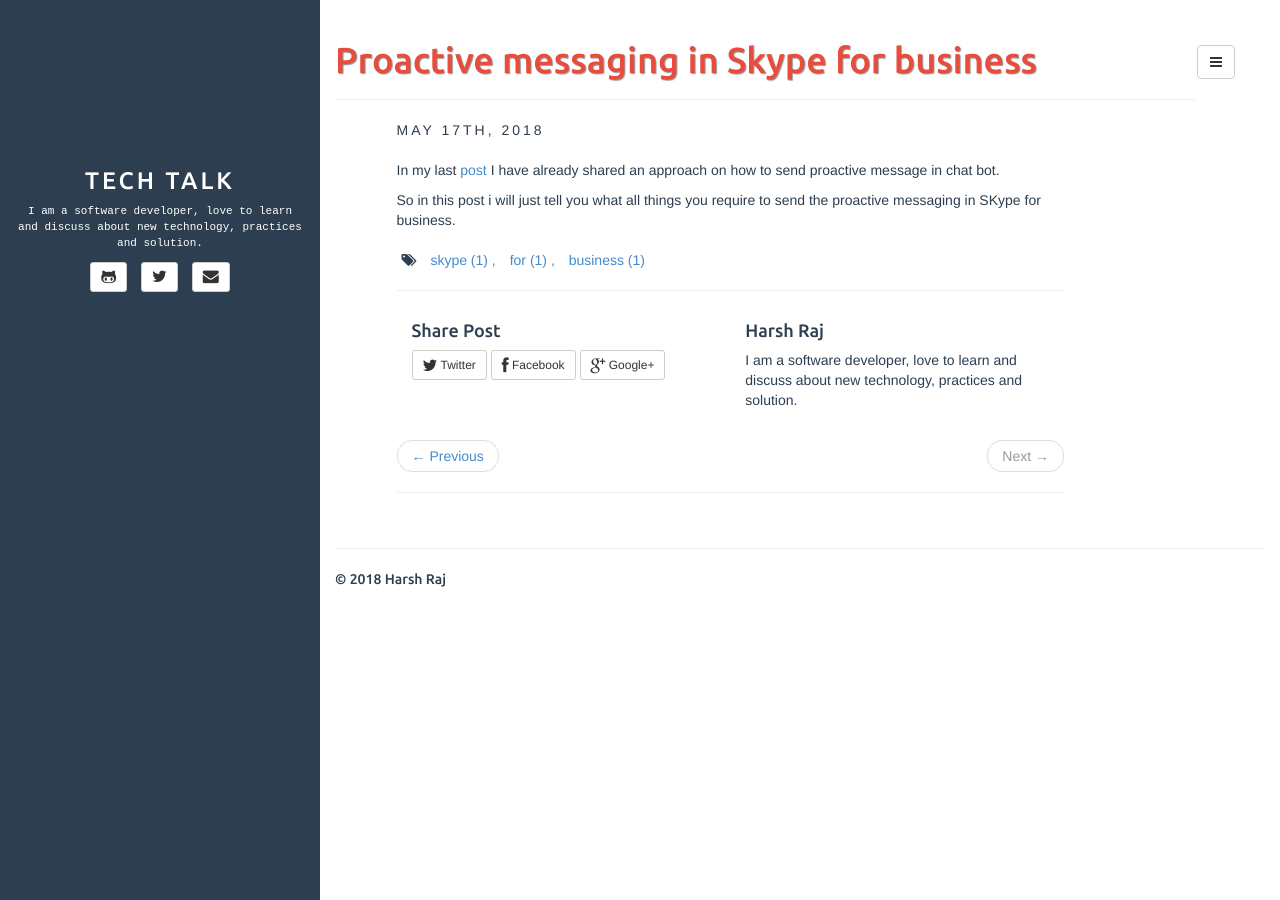
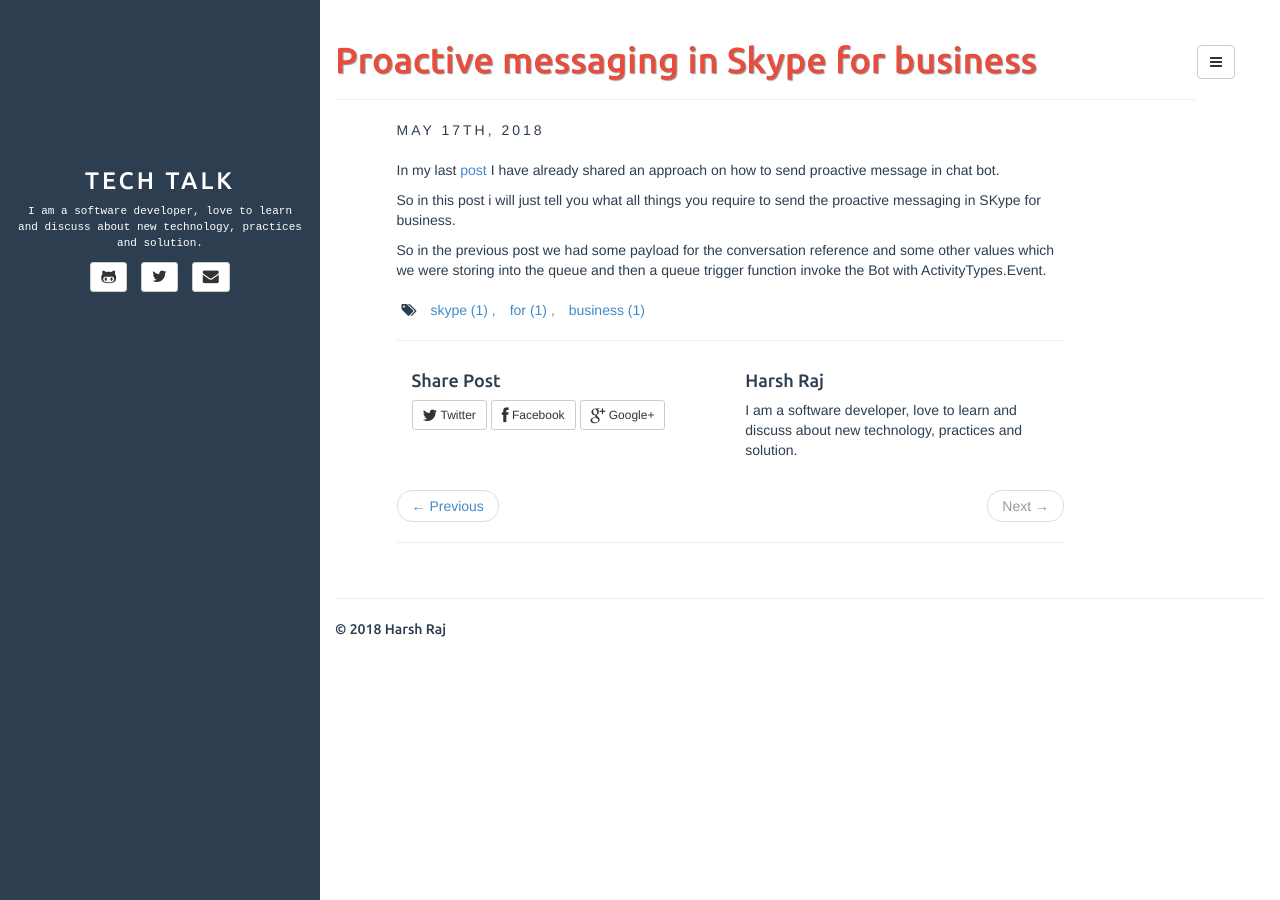
Before and after one commit to sdharshraj/sdharshraj.github.io, a Jekyll site: the page built from _posts/2018-05-17-proactive-messaging-in-skype-for-business.md, in a window 1280 px wide. Built offline with Jekyll 4.4.1, drawn with Linux system fonts in a browser that asks for light colours; our own code applies the rules of GitHub Pages for plain Markdown files; comment, search, counter and statistics services are not loaded.

Commit message:
Update from Forestry.io - 2018-05-17-proactive-messaging-in-skype-for-business.md

```diff
--- a/_posts/2018-05-17-proactive-messaging-in-skype-for-business.md
+++ b/_posts/2018-05-17-proactive-messaging-in-skype-for-business.md
@@ -8,3 +8,5 @@
 In my last [post](https://sdharshraj.github.io/2018/04/29/sending-proactive-messaging-in-chatbot-using-microsoft-bot-framework.html "post") I have already shared an approach on how to send proactive message in chat bot.
 
 So in this post i will just tell you what all things you require to send the proactive messaging in SKype for business.
+
+So in the previous post we had some payload for the conversation reference and some other values which we were storing into the queue and then a queue trigger function invoke the Bot with ActivityTypes.Event.
```
